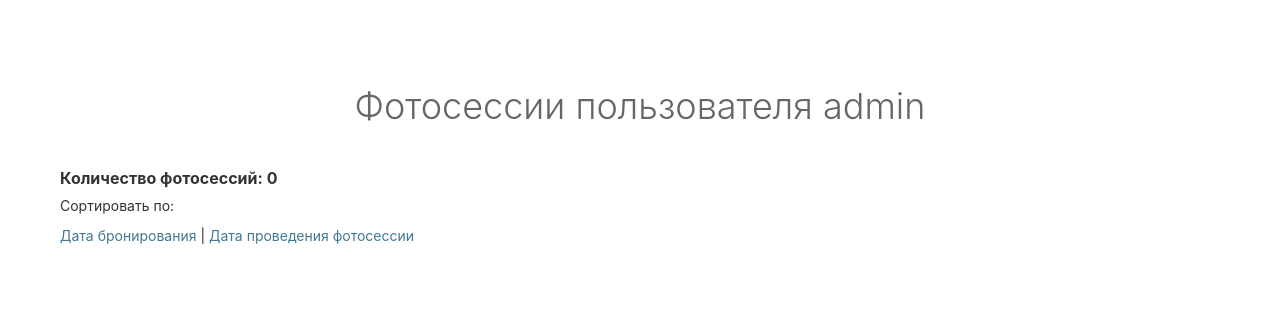
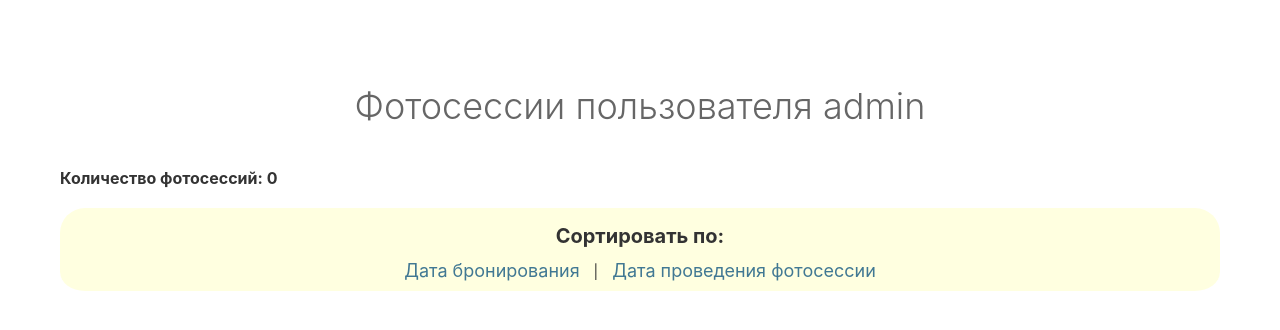
Before and after one commit to Alexander4409/pythonProjectyMyPortfolio, a Django app: page /reg_form/photosessions/ in a window 1280 px wide. Shown: the part 176-506 px from the top of the page. Run offline with Django 4.2, Linux system fonts and the light colour scheme; a user stored in the database is signed in; data that the repository does not hold is empty.

Commit message:
Add styles for sorting element

```diff
--- a/PH_portfolio/PH_portfolio/settings.py
+++ b/PH_portfolio/PH_portfolio/settings.py
@@ -20,7 +20,7 @@ BASE_DIR = Path(__file__).resolve().parent.parent
 # See https://docs.djangoproject.com/en/4.2/howto/deployment/checklist/
 
 # SECURITY WARNING: keep the secret key used in production secret!
-SECRET_KEY = 'jnhygt65r4edfvgbh'
+SECRET_KEY = ''
 
 # SECURITY WARNING: don't run with debug turned on in production!
 DEBUG = True
--- a/PH_portfolio/reg_form/forms.py
+++ b/PH_portfolio/reg_form/forms.py
@@ -39,7 +39,7 @@ class DTModelForm(ModelForm):
         self.fields.pop('date_time', None)
         self.fields.pop('price', None)
         self.fields.pop('duration', None)
-        # self.fields.pop('discount', None)
+        self.fields.pop('discount', None)
 
 
 class DiscountForm(forms.ModelForm):
--- a/PH_portfolio/reg_form/templates/reg_form/currentRegForm_v2.html
+++ b/PH_portfolio/reg_form/templates/reg_form/currentRegForm_v2.html
@@ -12,7 +12,9 @@
         {% for message in messages %}
             <li
             {% if message.tags %}
-                    class="{{ message.tags }}"{% endif %}> {{ message }}
+                    class="{{ message.tags }}"
+            {% endif %}>
+                {{ message }}
             </li>
         {% endfor %}
     </ul>
--- a/PH_portfolio/static/css/style.css
+++ b/PH_portfolio/static/css/style.css
@@ -88,3 +88,31 @@ img {
 .menu img{
     max-width: 70px;
 }
+
+/* Стили для раздела с сортировкой */
+.sorting-options {
+    background: lightyellow;
+    padding: 10px;
+    border-bottom: 6px solid #FFF;
+    border-radius: 25px;
+    margin-top: 20px;
+    text-align: center;
+}
+
+.sorting-options p {
+    font-size: 20px;
+    font-weight: bold;
+    margin-bottom: 10px;
+}
+
+.sorting-options a {
+    text-decoration: none;
+    font-size: 18px;
+    color: #323238;
+    margin: 0 10px;
+    transition: color 0.3s ease-in-out;
+}
+
+.sorting-options a:hover {
+    color: #ff4500;
+}
```
Also changed, not shown: PH_portfolio/db.sqlite3.
